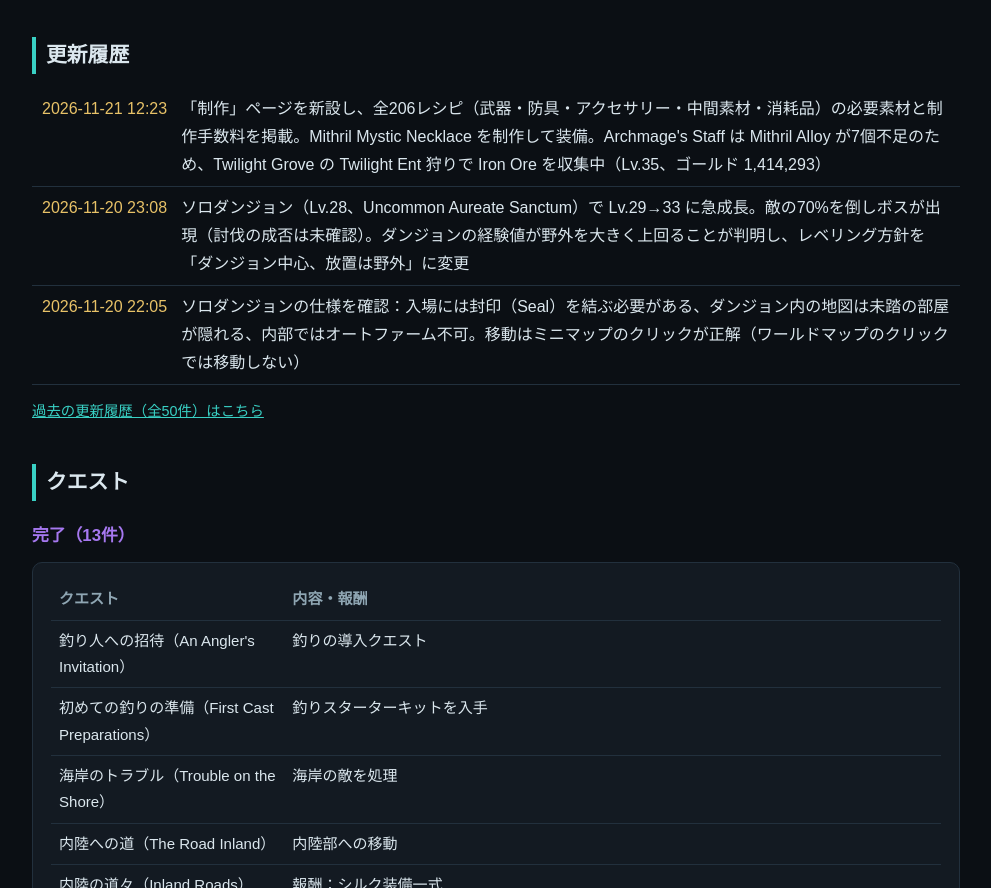
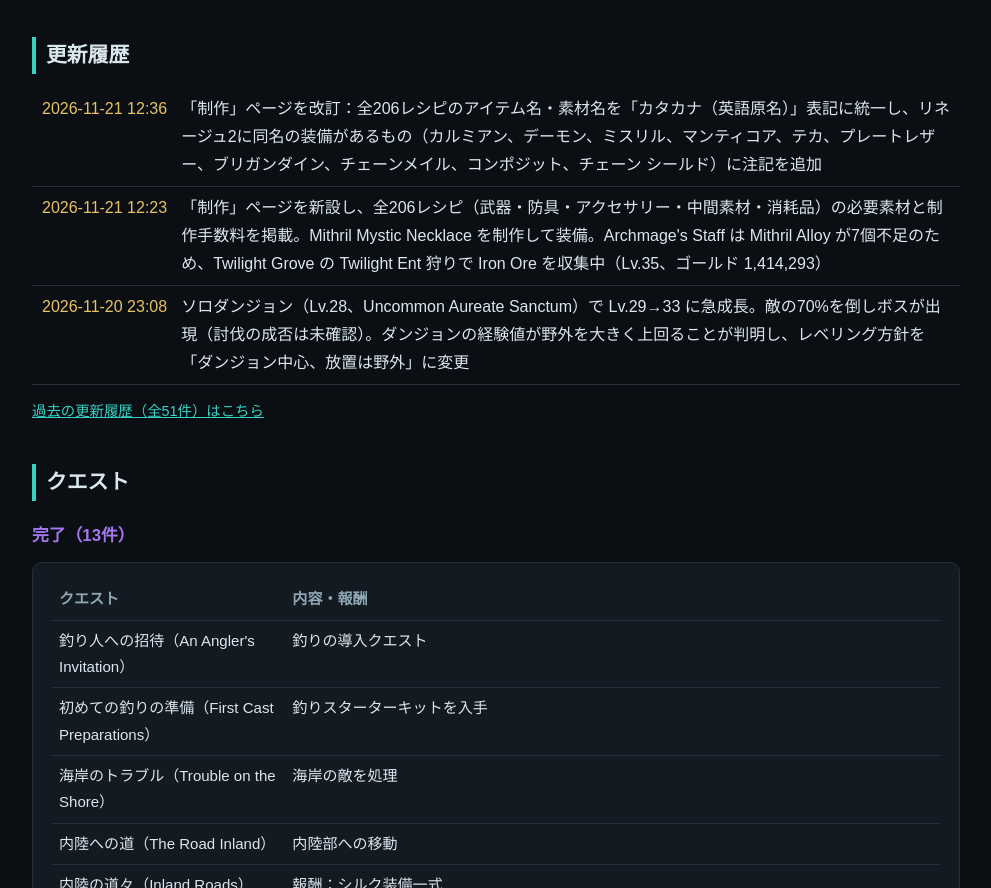
Before and after one commit to goma-works/grimeage2-guide, a plain HTML site: page index.html in a window 1280 px wide. Shown: the part 1041-1929 px from the top of the page, without its empty margins (144-1135 px from the left). Drawn offline with Linux system fonts and the light colour scheme.

Commit message:
制作ページ: アイテム名・素材名をカタカナ（英語原名）表記に統一し、リネ2同名装備に注記を追加

```diff
--- a/index.html
+++ b/index.html
@@ -81,11 +81,11 @@
 <section id="history">
   <h2>更新履歴</h2>
   <ul class="history">
+    <li><time>2026-11-21 12:36</time><span>「制作」ページを改訂：全206レシピのアイテム名・素材名を「カタカナ（英語原名）」表記に統一し、リネージュ2に同名の装備があるもの（カルミアン、デーモン、ミスリル、マンティコア、テカ、プレートレザー、ブリガンダイン、チェーンメイル、コンポジット、チェーン シールド）に注記を追加</span></li>
     <li><time>2026-11-21 12:23</time><span>「制作」ページを新設し、全206レシピ（武器・防具・アクセサリー・中間素材・消耗品）の必要素材と制作手数料を掲載。Mithril Mystic Necklace を制作して装備。Archmage's Staff は Mithril Alloy が7個不足のため、Twilight Grove の Twilight Ent 狩りで Iron Ore を収集中（Lv.35、ゴールド 1,414,293）</span></li>
     <li><time>2026-11-20 23:08</time><span>ソロダンジョン（Lv.28、Uncommon Aureate Sanctum）で Lv.29→33 に急成長。敵の70%を倒しボスが出現（討伐の成否は未確認）。ダンジョンの経験値が野外を大きく上回ることが判明し、レベリング方針を「ダンジョン中心、放置は野外」に変更</span></li>
-    <li><time>2026-11-20 22:05</time><span>ソロダンジョンの仕様を確認：入場には封印（Seal）を結ぶ必要がある、ダンジョン内の地図は未踏の部屋が隠れる、内部ではオートファーム不可。移動はミニマップのクリックが正解（ワールドマップのクリックでは移動しない）</span></li>
   </ul>
-  <p class="note"><a href="history.html">過去の更新履歴（全50件）はこちら</a></p>
+  <p class="note"><a href="history.html">過去の更新履歴（全51件）はこちら</a></p>
 </section>
 
 <section id="quests">
```
